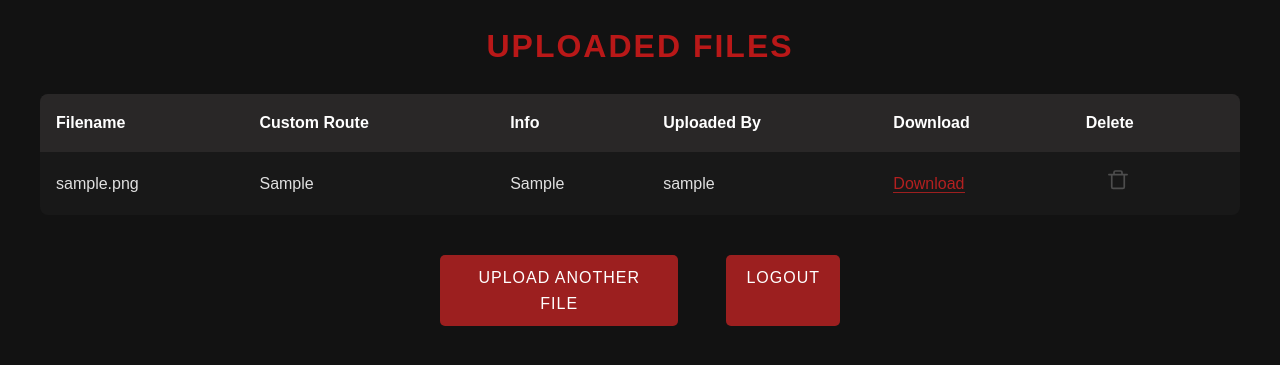
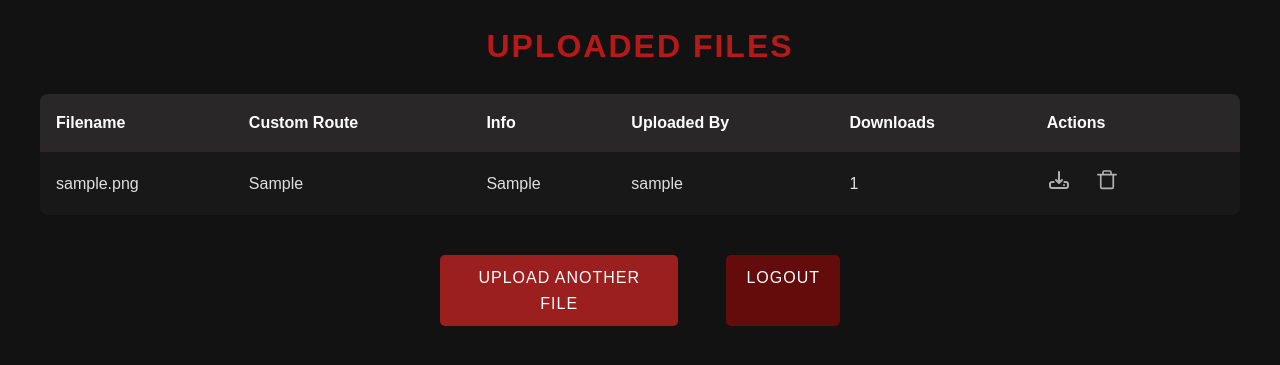
Before and after one commit to lytexdev/FileUpload, a Flask app: page /files in a window 1280 px wide. Shown: the top 365 px of the page. Run offline with Flask 3, Linux system fonts and the light colour scheme; the visitor is signed in with stand-in values (Sample User, id 1); tables that the repository leaves empty hold one stand-in row (values such as "Sample post").

Commit message:
Add downloads counter

```diff
--- a/app.py
+++ b/app.py
@@ -89,7 +89,7 @@ def upload():
                 new_file = File(
                     filename=filename,
                     custom_route=custom_route if custom_route else None,
-                    file_path=filepath,
+                    filepath=filepath,
                     info=info,
                     uploaded_by=session['user_id']
                 )
@@ -131,10 +131,16 @@ def download(route):
             password = request.form.get('password', '')
 
             if not file_entry.password_hash or file_entry.check_password(password):
+                file_entry.downloads += 1
+                db.session.commit()
+
                 return send_from_directory(app.config['UPLOAD_FOLDER'], file_entry.filename, as_attachment=True)
             else:
                 flash('Incorrect password!', 'error')
         elif not file_entry.password_hash:
+            file_entry.downloads += 1
+            db.session.commit()
+
             return send_from_directory(app.config['UPLOAD_FOLDER'], file_entry.filename, as_attachment=True)
 
     except SQLAlchemyError as e:
--- a/models.py
+++ b/models.py
@@ -31,8 +31,9 @@ class File(db.Model):
     filename = db.Column(db.String(120), unique=True, nullable=False)
     password_hash = db.Column(db.String(128), nullable=True)
     custom_route = db.Column(db.String(120), unique=True, nullable=True)
-    file_path = db.Column(db.String(120), nullable=False)
+    filepath = db.Column(db.String(120), nullable=False)
     info = db.Column(db.String(200), nullable=True)
+    downloads = db.Column(db.Integer, default=0)
     uploaded_by = db.Column(db.Integer, db.ForeignKey('user.id'), nullable=False)
 
     def set_password(self, password):
--- a/static/css/main.css
+++ b/static/css/main.css
@@ -109,7 +109,7 @@ th {
     font-weight: bold;
 }
 
-.delete-button {
+.delete-button, .copy-link-button {
     background: none;
     border: none;
     padding: 0;
@@ -119,6 +119,11 @@ th {
     justify-content: center;
     color: #333;
     transition: color 0.2s ease;
+}
+
+.copy-link {
+    text-decoration: none;
+    border-bottom: unset;
 }
 
 .delete-button:hover svg {
@@ -147,8 +152,26 @@ button, a.button {
     text-decoration: none;
 }
 
+.button-secondary {
+    display: inline-block;
+    padding: 10px 20px;
+    background-color: #640b0b;
+    color: #ffffff;
+    text-transform: uppercase;
+    letter-spacing: 1px;
+    border: none;
+    border-radius: 5px;
+    cursor: pointer;
+    text-align: center;
+    text-decoration: none;
+}
+
+.button-secondary:hover {
+    color: #ffff;
+}
+
 button:hover, a.button:hover {
-    background-color: #b20000;
+    background-color: #770a0a;
 }
 
 footer {
--- a/templates/list.html
+++ b/templates/list.html
@@ -1,11 +1,13 @@
 <!DOCTYPE html>
 <html lang="en">
+
 <head>
     <meta charset="UTF-8">
     <meta name="viewport" content="width=device-width, initial-scale=1.0">
     <title>Upload Files | List</title>
     <link rel="stylesheet" href="{{ url_for('static', filename='css/main.css') }}">
 </head>
+
 <body>
     <main id="content">
         <h1>Uploaded Files</h1>
@@ -16,8 +18,8 @@
                 <th>Custom Route</th>
                 <th>Info</th>
                 <th>Uploaded By</th>
-                <th>Download</th>
-                <th>Delete</th>
+                <th>Downloads</th>
+                <th>Actions</th>
             </tr>
             {% for file in files %}
             <tr>
@@ -25,18 +27,33 @@
                 <td>{{ file.custom_route if file.custom_route else 'N/A' }}</td>
                 <td>{{ file.info }}</td>
                 <td>{{ file.uploader.username }}</td>
-                <td><a href="{{ url_for('download', route=file.custom_route or file.filename) }}">Download</a></td>
+                <td>{{ file.downloads }}</td>
                 <td>
-                    <form method="POST" action="{{ url_for('delete_file', file_id=file.id) }}" style="display:inline;background:unset">
+                    <a class="copy-link" href="{{ url_for('download', route=file.custom_route or file.file_name) }}">
+                        <button class="copy-link-button">
+                            <svg viewBox="0 0 24 24" width="24px" height="24px" fill="none" xmlns="http://www.w3.org/2000/svg">
+                                <g id="SVGRepo_bgCarrier" stroke-width="0"></g>
+                                <g id="SVGRepo_tracerCarrier" stroke-linecap="round" stroke-linejoin="round"></g>
+                                <g id="SVGRepo_iconCarrier">
+                                    <path
+                                        d="M17 17H17.01M17.4 14H18C18.9319 14 19.3978 14 19.7654 14.1522C20.2554 14.3552 20.6448 14.7446 20.8478 15.2346C21 15.6022 21 16.0681 21 17C21 17.9319 21 18.3978 20.8478 18.7654C20.6448 19.2554 20.2554 19.6448 19.7654 19.8478C19.3978 20 18.9319 20 18 20H6C5.06812 20 4.60218 20 4.23463 19.8478C3.74458 19.6448 3.35523 19.2554 3.15224 18.7654C3 18.3978 3 17.9319 3 17C3 16.0681 3 15.6022 3.15224 15.2346C3.35523 14.7446 3.74458 14.3552 4.23463 14.1522C4.60218 14 5.06812 14 6 14H6.6M12 15V4M12 15L9 12M12 15L15 12"
+                                        stroke="#b1b1b1" stroke-width="2" stroke-linecap="round" stroke-linejoin="round"></path>
+                                </g>
+                            </svg>
+                        </button>
+                    </a>
+
+                    <form method="POST" action="{{ url_for('delete_file', file_id=file.id) }}"
+                        style="display:inline;background:unset">
                         <button type="submit" class="delete-button" title="Delete">
                             <svg width="24px" height="24px" viewBox="0 0 24 24" fill="none"
                                 xmlns="http://www.w3.org/2000/svg">
                                 <path
                                     d="M5.73708 6.54391V18.9857C5.73708 19.7449 6.35257 20.3604 7.11182 20.3604H16.8893C17.6485 20.3604 18.264 19.7449 18.264 18.9857V6.54391M2.90906 6.54391H21.0909"
-                                    stroke="#4d4d4d " stroke-width="1.7" stroke-linecap="round" />
+                                    stroke="#b1b1b1 " stroke-width="1.7" stroke-linecap="round" />
                                 <path
                                     d="M8 6V4.41421C8 3.63317 8.63317 3 9.41421 3H14.5858C15.3668 3 16 3.63317 16 4.41421V6"
-                                    stroke="#4d4d4d" stroke-width="1.7" stroke-linecap="round" />
+                                    stroke="#b1b1b1" stroke-width="1.7" stroke-linecap="round" />
                             </svg>
                         </button>
                     </form>
@@ -49,8 +66,9 @@
     <footer>
         <div class="footer-buttons">
             <a href="{{ url_for('upload') }}" class="button">Upload another file</a>
-            <a href="{{ url_for('logout') }}" class="button">Logout</a>
+            <a href="{{ url_for('logout') }}" class="button-secondary">Logout</a>
         </div>
     </footer>
 </body>
+
 </html>
--- a/templates/upload.html
+++ b/templates/upload.html
@@ -1,11 +1,13 @@
 <!DOCTYPE html>
 <html lang="en">
+
 <head>
     <meta charset="UTF-8">
     <meta name="viewport" content="width=device-width, initial-scale=1.0">
     <title>File Upload</title>
     <link rel="stylesheet" href="{{ url_for('static', filename='css/main.css') }}">
 </head>
+
 <body>
     <main id="content">
         <h1>Upload a File</h1>
@@ -36,4 +38,5 @@
         </div>
     </footer>
 </body>
+
 </html>
```
Also changed, not shown: templates/login.html (line endings or trailing spaces).
